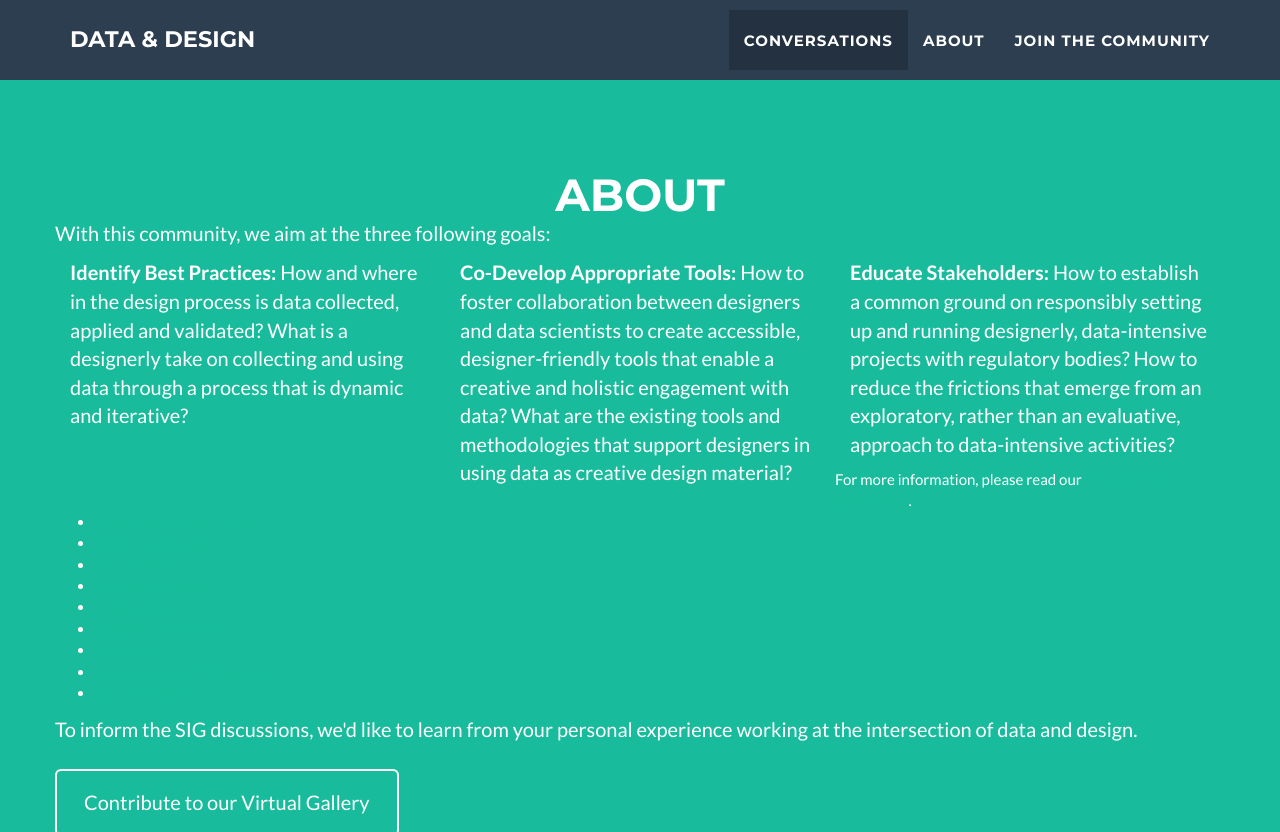
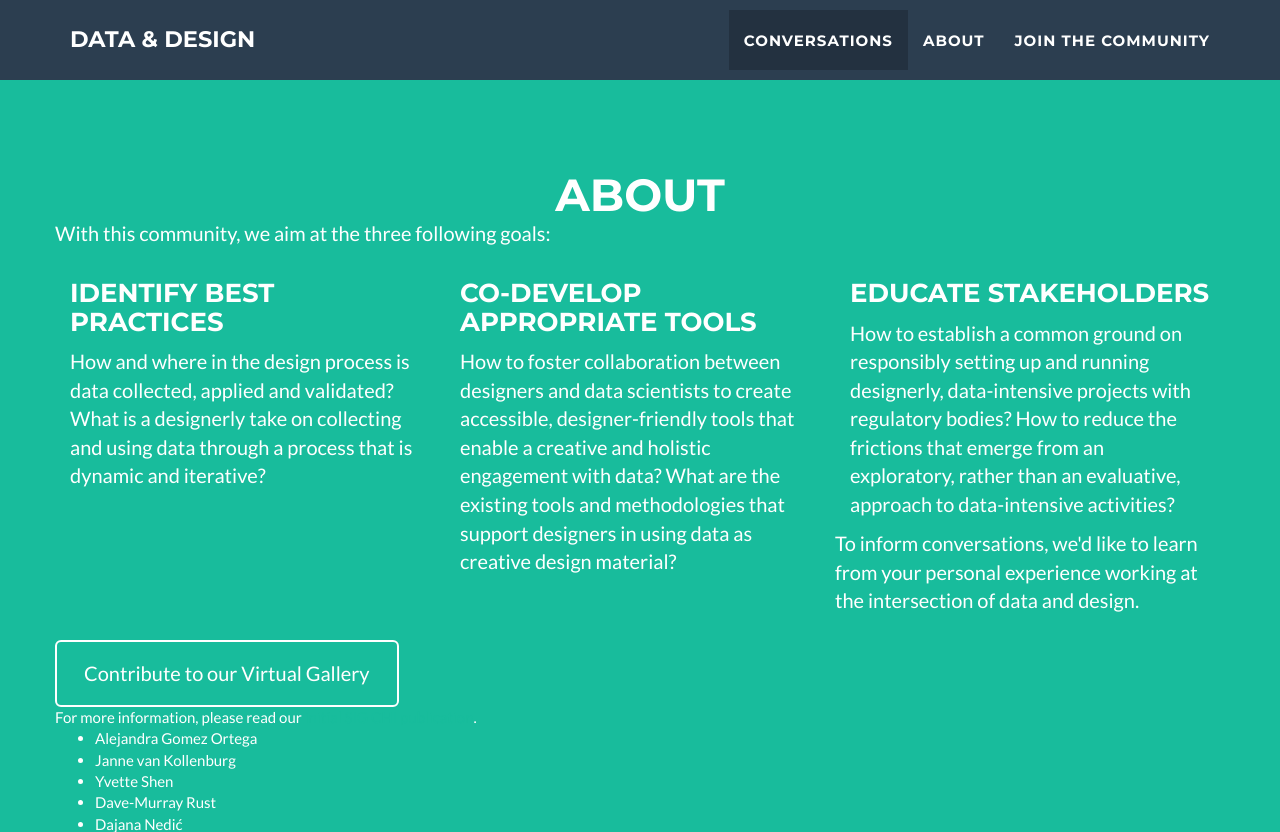
Before and after one commit to datacentricdesign/sig, a Jekyll site: the page built from _posts/2022-05-03-sig.markdown, in a window 1280 px wide and 900 px high, scrolled down 900 px, cut to the strip 0-832 px from the top of the window. Built offline with Jekyll 4.4.1, drawn with Linux system fonts in a browser that asks for light colours.

Commit message:
about green links

```diff
--- a/_includes/about.html
+++ b/_includes/about.html
@@ -14,55 +14,69 @@
                 </p>
             </div>
             <div class="col-lg-4">
+                <h3>Identify Best Practices</h3>
                 <p>
-                    <b>Identify Best Practices:</b> How and where in the design process is data collected, applied and
+                    How and where in the design process is data collected, applied and
                     validated? What is a designerly take on collecting and using data through a process that is dynamic
                     and iterative?
                 </p>
             </div>
             <div class="col-lg-4">
+                <h3>
+                    Co-Develop Appropriate Tools
+                </h3>
                 <p>
-                    <b>Co-Develop Appropriate Tools:</b> How to foster collaboration between designers and data
+                    How to foster collaboration between designers and data
                     scientists to create accessible, designer-friendly tools that enable a creative and holistic
                     engagement with data? What are the existing tools and methodologies that support designers in using
                     data as creative design material?
                 </p>
             </div>
             <div class="col-lg-4">
+                <h3>
+                    Educate Stakeholders
+                </h3>
                 <p>
-                    <b>Educate Stakeholders:</b> How to establish a common ground on responsibly setting up and running
+                    How to establish a common ground on responsibly setting up and running
                     designerly, data-intensive projects with regulatory bodies? How to reduce the frictions that emerge
                     from an exploratory, rather than an evaluative, approach to data-intensive activities?
                 </p>
             </div>
             <div>
+                <p>
+                    To inform conversations, we'd like to learn from your personal experience working at the
+                    intersection of data and design.
+                </p>
+                <a href="https://airtable.com/shrg9OmAu9TLB4RBZ" class="btn btn-lg btn-outline">
+                    Contribute to our Virtual Gallery
+                </a>
+            </div>
+            <div>
                 For more information, please read our <a href="https://dl.acm.org/doi/10.1145/3491101.3516403">initial
                     SIG CHI publication</a>.
-
                 <ul>
-                    <li><a href="https://www.tudelft.nl/en/ide/about-ide/people/gomez-ortega-a">Alejandra Gomez
+                    <li><a style="color: white;" href="https://www.tudelft.nl/en/ide/about-ide/people/gomez-ortega-a">
+                        Alejandra Gomez
                             Ortega</a></li>
-                    <li><a href="https://nl.linkedin.com/in/jannevankollenburg">Janne van Kollenburg</a></li>
-                    <li><a href="https://design.osu.edu/people/shen.1049">Yvette Shen</a></li>
-                    <li><a href="https://www.tudelft.nl/en/ide/about-ide/people/murray-rust-d">Dave-Murray Rust</a></li>
-                    <li><a
+                    <li><a style="color: white;" href="https://nl.linkedin.com/in/jannevankollenburg">Janne van Kollenburg</a></li>
+                    <li><a style="color: white;" href="https://design.osu.edu/people/shen.1049">Yvette Shen</a></li>
+                    <li><a style="color: white;" href="https://www.tudelft.nl/en/ide/about-ide/people/murray-rust-d">Dave-Murray Rust</a></li>
+                    <li><a style="color: white;"
                             href="https://fulbright.uark.edu/departments/art/directory/index/uid/nedic/name/Dajana+Nedic/">Dajana
                             Nedić</a></li>
-                    <li><a href="https://carleton.ca/id/profile/juan-jimenez-garcia/">Juan Jimenez Garcia</a></li>
-                    <li><a href="https://www.tudelft.nl/en/ide/about-ide/people/meijer-w">Wo Meijer</a></li>
-                    <li><a href="https://in.linkedin.com/in/pranshu101">Pranshu Kumar Chaudhary</a></li>
-                    <li><a href="https://www.tudelft.nl/en/ide/about-ide/people/bourgeois-j">Jacky Bourgeois</a></li>
+                    <li><a style="color: white;" href="https://carleton.ca/id/profile/juan-jimenez-garcia/">Juan Jimenez Garcia</a></li>
+                    <li><a style="color: white;" href="https://www.tudelft.nl/en/ide/about-ide/people/meijer-w">Wo Meijer</a></li>
+                    <li><a style="color: white;" href="https://in.linkedin.com/in/pranshu101">Pranshu Kumar Chaudhary</a></li>
+                    <li><a style="color: white;" href="https://www.tudelft.nl/en/ide/about-ide/people/bourgeois-j">Jacky Bourgeois</a></li>
                 </ul>
             </div>
         </div>
+    </div>
+</section>
+
+<section>
+    <div class="container">
         <div class="row">
-            <p>
-                To inform the SIG discussions, we'd like to learn from your personal experience working at the
-                intersection of data and design.
-            </p>
-            <a href="https://airtable.com/shrg9OmAu9TLB4RBZ" class="btn btn-lg btn-outline">
-                Contribute to our Virtual Gallery
-            </a>
             <iframe class="airtable-embed"
                 src="https://airtable.com/embed/shrT0HUmXMYT3yijg?backgroundColor=cyanLight&viewControls=on"
                 frameborder="0" onmousewheel="" width="100%" height="533"
```
